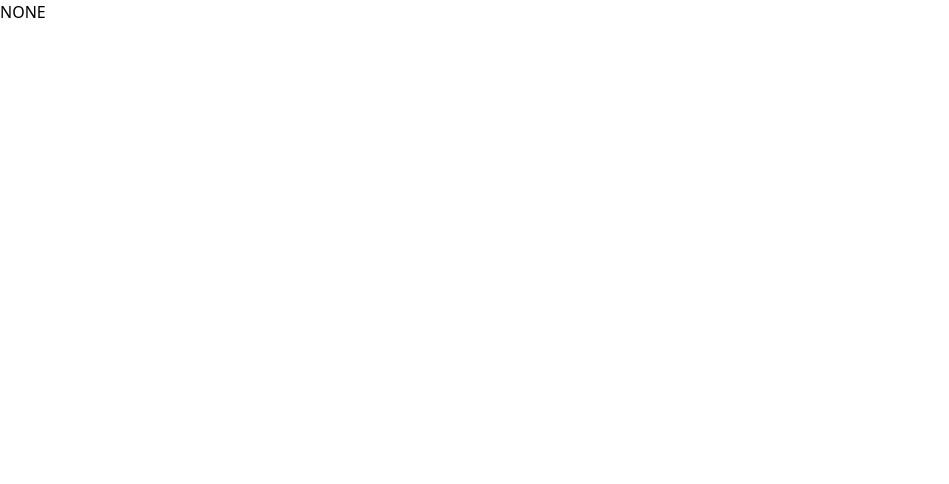
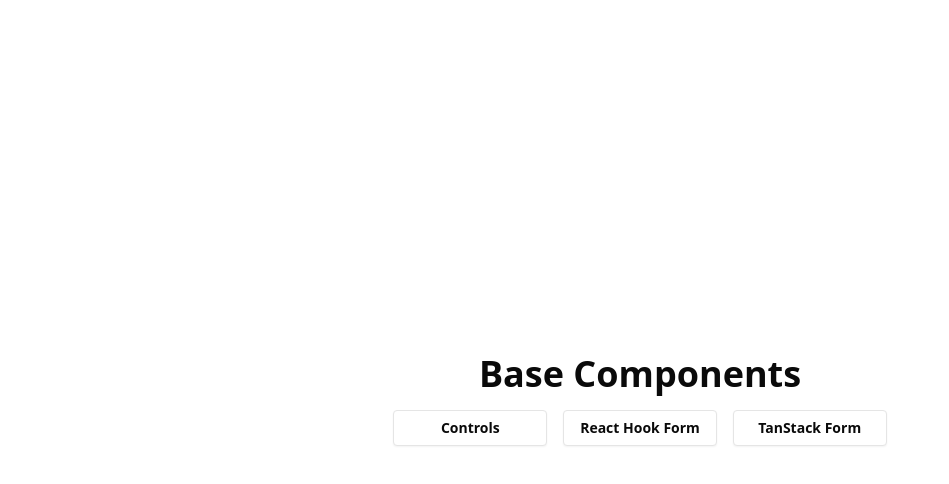
Before and after one commit to eduardoquea3/base-react-components, a React app: page / in a window 1280 px wide. Shown: the top 484 px of the page, without its empty margins (0-949 px from the left). Built offline with nearby package versions, Linux system fonts and the light colour scheme; the HTML template or start-up script is replaced by a standard one.

Commit message:
feat: add button component and page initial

```diff
--- a/package.json
+++ b/package.json
@@ -12,6 +12,7 @@
   },
   "dependencies": {
     "@radix-ui/react-scroll-area": "^1.2.8",
+    "@radix-ui/react-slot": "^1.2.2",
     "@tanstack/react-router": "^1.120.3",
     "@tanstack/react-router-devtools": "^1.120.3",
     "@tanstack/react-table": "^8.21.3",
--- /dev/null
+++ b/src/components/ui/button.tsx
@@ -0,0 +1,61 @@
+import * as React from "react"
+import { cva, type VariantProps } from "class-variance-authority"
+
+import { cn } from "@/lib/utils"
+
+const buttonVariants = cva(
+  "inline-flex items-center justify-center gap-2 whitespace-nowrap rounded font-semibold text-sm transition-all disabled:pointer-events-none disabled:opacity-50 [&_svg]:pointer-events-none [&_svg:not([class*='size-'])]:size-4 shrink-0 [&_svg]:shrink-0 outline-none focus-visible:border-ring focus-visible:ring-ring/50 focus-visible:ring-[3px] aria-invalid:ring-destructive/20 dark:aria-invalid:ring-destructive/40 aria-invalid:border-destructive",
+  {
+    variants: {
+      variant: {
+        default:
+          "bg-primary text-primary-foreground shadow-xs hover:bg-primary/90",
+        destructive:
+          "bg-destructive text-white shadow-xs hover:bg-destructive/90 focus-visible:ring-destructive/20 dark:focus-visible:ring-destructive/40 dark:bg-destructive/60",
+        outline:
+          "border bg-background shadow-xs hover:bg-accent hover:text-accent-foreground dark:bg-input/30 dark:border-input dark:hover:bg-input/50",
+        secondary:
+          "bg-secondary text-secondary-foreground shadow-xs hover:bg-secondary/80",
+        ghost:
+          "hover:bg-accent hover:text-accent-foreground dark:hover:bg-accent/50",
+        link: "text-primary underline-offset-4 hover:underline",
+        none: "bg-transparent border-0 rounded-none",
+      },
+      size: {
+        default: "h-9 px-4 py-2 has-[>svg]:px-3",
+        sm: "h-8 rounded-md gap-1.5 px-3 has-[>svg]:px-2.5",
+        lg: "h-10 rounded-md px-6 has-[>svg]:px-4",
+        icon: "size-9",
+        none: "p-0",
+      },
+    },
+    defaultVariants: {
+      variant: "default",
+      size: "default",
+    },
+  },
+)
+
+interface ButtonProps
+  extends React.ComponentProps<"button">,
+    VariantProps<typeof buttonVariants> {
+  asChild?: boolean
+}
+
+function Button({
+  className,
+  variant,
+  size,
+  asChild = false,
+  ...props
+}: ButtonProps) {
+  return (
+    <button
+      data-slot="button"
+      className={cn(buttonVariants({ variant, size, className }))}
+      {...props}
+    />
+  )
+}
+
+export { Button, buttonVariants, type ButtonProps }
--- a/src/routeTree.gen.ts
+++ b/src/routeTree.gen.ts
@@ -11,9 +11,16 @@
 // Import Routes
 
 import { Route as rootRoute } from './routes/__root'
+import { Route as ControlsImport } from './routes/controls'
 import { Route as IndexImport } from './routes/index'
 
 // Create/Update Routes
+
+const ControlsRoute = ControlsImport.update({
+  id: '/controls',
+  path: '/controls',
+  getParentRoute: () => rootRoute,
+} as any)
 
 const IndexRoute = IndexImport.update({
   id: '/',
@@ -32,6 +39,13 @@
       preLoaderRoute: typeof IndexImport
       parentRoute: typeof rootRoute
     }
+    '/controls': {
+      id: '/controls'
+      path: '/controls'
+      fullPath: '/controls'
+      preLoaderRoute: typeof ControlsImport
+      parentRoute: typeof rootRoute
+    }
   }
 }
 
@@ -39,32 +53,37 @@
 
 export interface FileRoutesByFullPath {
   '/': typeof IndexRoute
+  '/controls': typeof ControlsRoute
 }
 
 export interface FileRoutesByTo {
   '/': typeof IndexRoute
+  '/controls': typeof ControlsRoute
 }
 
 export interface FileRoutesById {
   __root__: typeof rootRoute
   '/': typeof IndexRoute
+  '/controls': typeof ControlsRoute
 }
 
 export interface FileRouteTypes {
   fileRoutesByFullPath: FileRoutesByFullPath
-  fullPaths: '/'
+  fullPaths: '/' | '/controls'
   fileRoutesByTo: FileRoutesByTo
-  to: '/'
-  id: '__root__' | '/'
+  to: '/' | '/controls'
+  id: '__root__' | '/' | '/controls'
   fileRoutesById: FileRoutesById
 }
 
 export interface RootRouteChildren {
   IndexRoute: typeof IndexRoute
+  ControlsRoute: typeof ControlsRoute
 }
 
 const rootRouteChildren: RootRouteChildren = {
   IndexRoute: IndexRoute,
+  ControlsRoute: ControlsRoute,
 }
 
 export const routeTree = rootRoute
@@ -77,11 +96,15 @@
     "__root__": {
       "filePath": "__root.tsx",
       "children": [
-        "/"
+        "/",
+        "/controls"
       ]
     },
     "/": {
       "filePath": "index.tsx"
+    },
+    "/controls": {
+      "filePath": "controls.tsx"
     }
   }
 }
--- /dev/null
+++ b/src/routes/controls.tsx
@@ -0,0 +1,9 @@
+import { createFileRoute } from '@tanstack/react-router'
+
+export const Route = createFileRoute('/controls')({
+  component: RouteComponent,
+})
+
+function RouteComponent() {
+  return <div>Hello "/controls"!</div>
+}
--- a/src/routes/index.tsx
+++ b/src/routes/index.tsx
@@ -1,9 +1,35 @@
-import { createFileRoute } from "@tanstack/react-router"
+import { buttonVariants } from "@/components/ui/button"
+import { cn } from "@/lib/utils"
+import { createFileRoute, Link } from "@tanstack/react-router"
 
 export const Route = createFileRoute("/")({
   component: RouteComponent,
 })
 
 function RouteComponent() {
-  return <div className="min-h-screen w-full">NONE</div>
+  return (
+    <div className="min-h-screen w-full flex flex-col items-center justify-center gap-4 p-4">
+      <div className="grid grid-cols-3 items-center gap-4">
+        <h2 className="text-4xl font-bold col-span-3 text-center">Base Components</h2>
+        <Link
+          to="/controls"
+          className={cn(buttonVariants({ variant: "outline" }))}
+        >
+          Controls
+        </Link>
+        <Link
+          to="/controls"
+          className={cn(buttonVariants({ variant: "outline" }))}
+        >
+          React Hook Form
+        </Link>
+        <Link
+          to="/controls"
+          className={cn(buttonVariants({ variant: "outline" }))}
+        >
+          TanStack Form
+        </Link>
+      </div>
+    </div>
+  )
 }
--- a/src/styles/globals.css
+++ b/src/styles/globals.css
@@ -4,80 +4,120 @@
 @custom-variant dark (&:is(.dark *));
 
 :root {
-  --radius: 0.625rem;
   --background: oklch(1 0 0);
-  --foreground: oklch(0.129 0.042 264.695);
+  --foreground: oklch(0.145 0 0);
   --card: oklch(1 0 0);
-  --card-foreground: oklch(0.129 0.042 264.695);
+  --card-foreground: oklch(0.145 0 0);
   --popover: oklch(1 0 0);
-  --popover-foreground: oklch(0.129 0.042 264.695);
-  --primary: oklch(0.208 0.042 265.755);
-  --primary-foreground: oklch(0.984 0.003 247.858);
-  --secondary: oklch(0.968 0.007 247.896);
-  --secondary-foreground: oklch(0.208 0.042 265.755);
-  --muted: oklch(0.968 0.007 247.896);
-  --muted-foreground: oklch(0.554 0.046 257.417);
-  --accent: oklch(0.968 0.007 247.896);
-  --accent-foreground: oklch(0.208 0.042 265.755);
+  --popover-foreground: oklch(0.145 0 0);
+  --primary: oklch(0.205 0 0);
+  --primary-foreground: oklch(0.985 0 0);
+  --secondary: oklch(0.97 0 0);
+  --secondary-foreground: oklch(0.205 0 0);
+  --muted: oklch(0.97 0 0);
+  --muted-foreground: oklch(0.556 0 0);
+  --accent: oklch(0.97 0 0);
+  --accent-foreground: oklch(0.205 0 0);
   --destructive: oklch(0.577 0.245 27.325);
-  --border: oklch(0.929 0.013 255.508);
-  --input: oklch(0.929 0.013 255.508);
-  --ring: oklch(0.704 0.04 256.788);
+  --destructive-foreground: oklch(0.577 0.245 27.325);
+  --border: oklch(0.922 0 0);
+  --input: oklch(0.922 0 0);
+  --ring: oklch(0.708 0 0);
   --chart-1: oklch(0.646 0.222 41.116);
   --chart-2: oklch(0.6 0.118 184.704);
   --chart-3: oklch(0.398 0.07 227.392);
   --chart-4: oklch(0.828 0.189 84.429);
   --chart-5: oklch(0.769 0.188 70.08);
-  --sidebar: oklch(0.984 0.003 247.858);
-  --sidebar-foreground: oklch(0.129 0.042 264.695);
-  --sidebar-primary: oklch(0.208 0.042 265.755);
-  --sidebar-primary-foreground: oklch(0.984 0.003 247.858);
-  --sidebar-accent: oklch(0.968 0.007 247.896);
-  --sidebar-accent-foreground: oklch(0.208 0.042 265.755);
-  --sidebar-border: oklch(0.929 0.013 255.508);
-  --sidebar-ring: oklch(0.704 0.04 256.788);
+  --radius: 0.625rem;
+  --sidebar: oklch(0.985 0 0);
+  --sidebar-foreground: oklch(0.145 0 0);
+  --sidebar-primary: oklch(0.205 0 0);
+  --sidebar-primary-foreground: oklch(0.985 0 0);
+  --sidebar-accent: oklch(0.97 0 0);
+  --sidebar-accent-foreground: oklch(0.205 0 0);
+  --sidebar-border: oklch(0.922 0 0);
+  --sidebar-ring: oklch(0.708 0 0);
 }
 
 .dark {
-  --background: oklch(0.129 0.042 264.695);
-  --foreground: oklch(0.984 0.003 247.858);
-  --card: oklch(0.208 0.042 265.755);
-  --card-foreground: oklch(0.984 0.003 247.858);
-  --popover: oklch(0.208 0.042 265.755);
-  --popover-foreground: oklch(0.984 0.003 247.858);
-  --primary: oklch(0.929 0.013 255.508);
-  --primary-foreground: oklch(0.208 0.042 265.755);
-  --secondary: oklch(0.279 0.041 260.031);
-  --secondary-foreground: oklch(0.984 0.003 247.858);
-  --muted: oklch(0.279 0.041 260.031);
-  --muted-foreground: oklch(0.704 0.04 256.788);
-  --accent: oklch(0.279 0.041 260.031);
-  --accent-foreground: oklch(0.984 0.003 247.858);
-  --destructive: oklch(0.704 0.191 22.216);
-  --border: oklch(1 0 0 / 10%);
-  --input: oklch(1 0 0 / 15%);
-  --ring: oklch(0.551 0.027 264.364);
+  --background: oklch(0.145 0 0);
+  --foreground: oklch(0.985 0 0);
+  --card: oklch(0.145 0 0);
+  --card-foreground: oklch(0.985 0 0);
+  --popover: oklch(0.145 0 0);
+  --popover-foreground: oklch(0.985 0 0);
+  --primary: oklch(0.985 0 0);
+  --primary-foreground: oklch(0.205 0 0);
+  --secondary: oklch(0.269 0 0);
+  --secondary-foreground: oklch(0.985 0 0);
+  --muted: oklch(0.269 0 0);
+  --muted-foreground: oklch(0.708 0 0);
+  --accent: oklch(0.269 0 0);
+  --accent-foreground: oklch(0.985 0 0);
+  --destructive: oklch(0.396 0.141 25.723);
+  --destructive-foreground: oklch(0.637 0.237 25.331);
+  --border: oklch(0.269 0 0);
+  --input: oklch(0.269 0 0);
+  --ring: oklch(0.439 0 0);
   --chart-1: oklch(0.488 0.243 264.376);
   --chart-2: oklch(0.696 0.17 162.48);
   --chart-3: oklch(0.769 0.188 70.08);
   --chart-4: oklch(0.627 0.265 303.9);
   --chart-5: oklch(0.645 0.246 16.439);
-  --sidebar: oklch(0.208 0.042 265.755);
-  --sidebar-foreground: oklch(0.984 0.003 247.858);
+  --sidebar: oklch(0.205 0 0);
+  --sidebar-foreground: oklch(0.985 0 0);
   --sidebar-primary: oklch(0.488 0.243 264.376);
-  --sidebar-primary-foreground: oklch(0.984 0.003 247.858);
-  --sidebar-accent: oklch(0.279 0.041 260.031);
-  --sidebar-accent-foreground: oklch(0.984 0.003 247.858);
-  --sidebar-border: oklch(1 0 0 / 10%);
-  --sidebar-ring: oklch(0.551 0.027 264.364);
+  --sidebar-primary-foreground: oklch(0.985 0 0);
+  --sidebar-accent: oklch(0.269 0 0);
+  --sidebar-accent-foreground: oklch(0.985 0 0);
+  --sidebar-border: oklch(0.269 0 0);
+  --sidebar-ring: oklch(0.439 0 0);
+}
+
+@theme inline {
+  --color-background: var(--background);
+  --color-foreground: var(--foreground);
+  --color-card: var(--card);
+  --color-card-foreground: var(--card-foreground);
+  --color-popover: var(--popover);
+  --color-popover-foreground: var(--popover-foreground);
+  --color-primary: var(--primary);
+  --color-primary-foreground: var(--primary-foreground);
+  --color-secondary: var(--secondary);
+  --color-secondary-foreground: var(--secondary-foreground);
+  --color-muted: var(--muted);
+  --color-muted-foreground: var(--muted-foreground);
+  --color-accent: var(--accent);
+  --color-accent-foreground: var(--accent-foreground);
+  --color-destructive: var(--destructive);
+  --color-destructive-foreground: var(--destructive-foreground);
+  --color-border: var(--border);
+  --color-input: var(--input);
+  --color-ring: var(--ring);
+  --color-chart-1: var(--chart-1);
+  --color-chart-2: var(--chart-2);
+  --color-chart-3: var(--chart-3);
+  --color-chart-4: var(--chart-4);
+  --color-chart-5: var(--chart-5);
+  --radius-sm: calc(var(--radius) - 4px);
+  --radius-md: calc(var(--radius) - 2px);
+  --radius-lg: var(--radius);
+  --radius-xl: calc(var(--radius) + 4px);
+  --color-sidebar: var(--sidebar);
+  --color-sidebar-foreground: var(--sidebar-foreground);
+  --color-sidebar-primary: var(--sidebar-primary);
+  --color-sidebar-primary-foreground: var(--sidebar-primary-foreground);
+  --color-sidebar-accent: var(--sidebar-accent);
+  --color-sidebar-accent-foreground: var(--sidebar-accent-foreground);
+  --color-sidebar-border: var(--sidebar-border);
+  --color-sidebar-ring: var(--sidebar-ring);
 }
 
 @layer base {
   * {
-    @apply m-0 p-0 box-border;
+    @apply border-border outline-ring/50;
   }
-  html,
   body {
-    @apply w-full min-h-screen;
+    @apply bg-background text-foreground;
   }
 }
```
